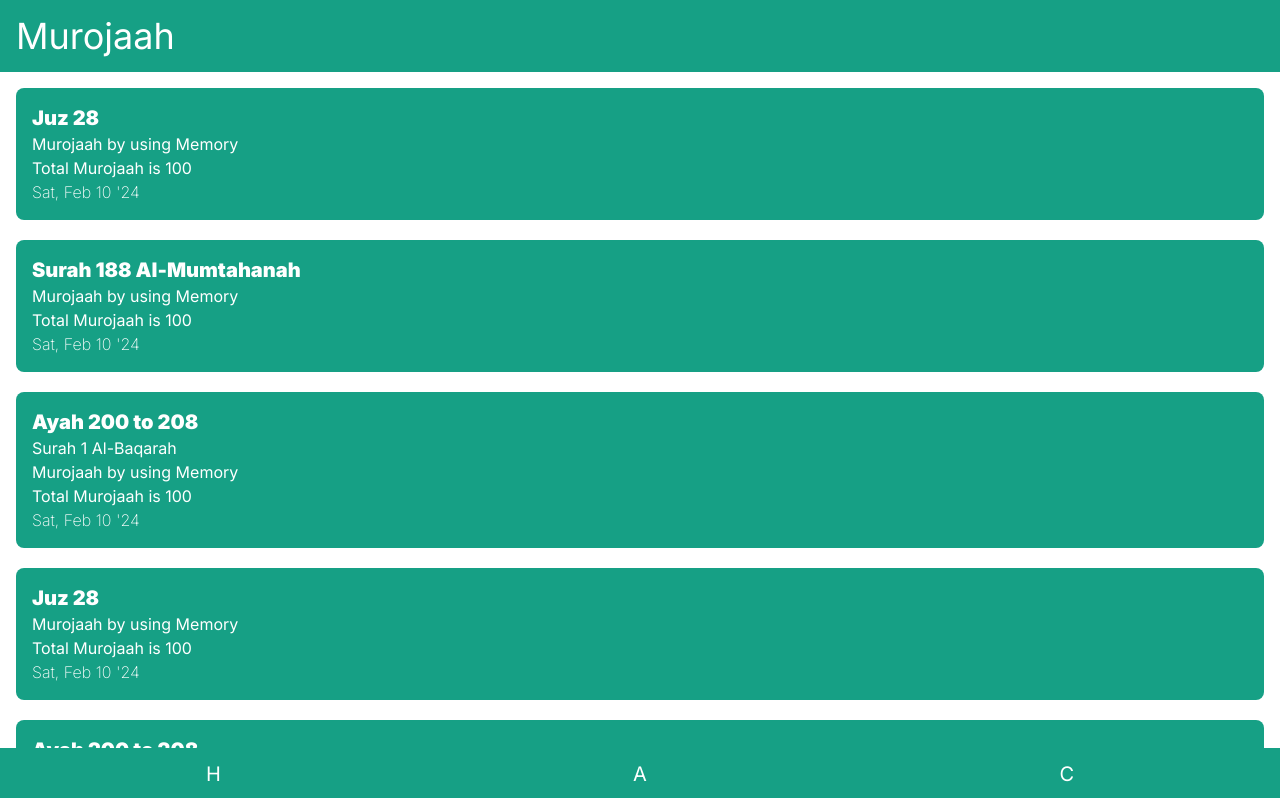
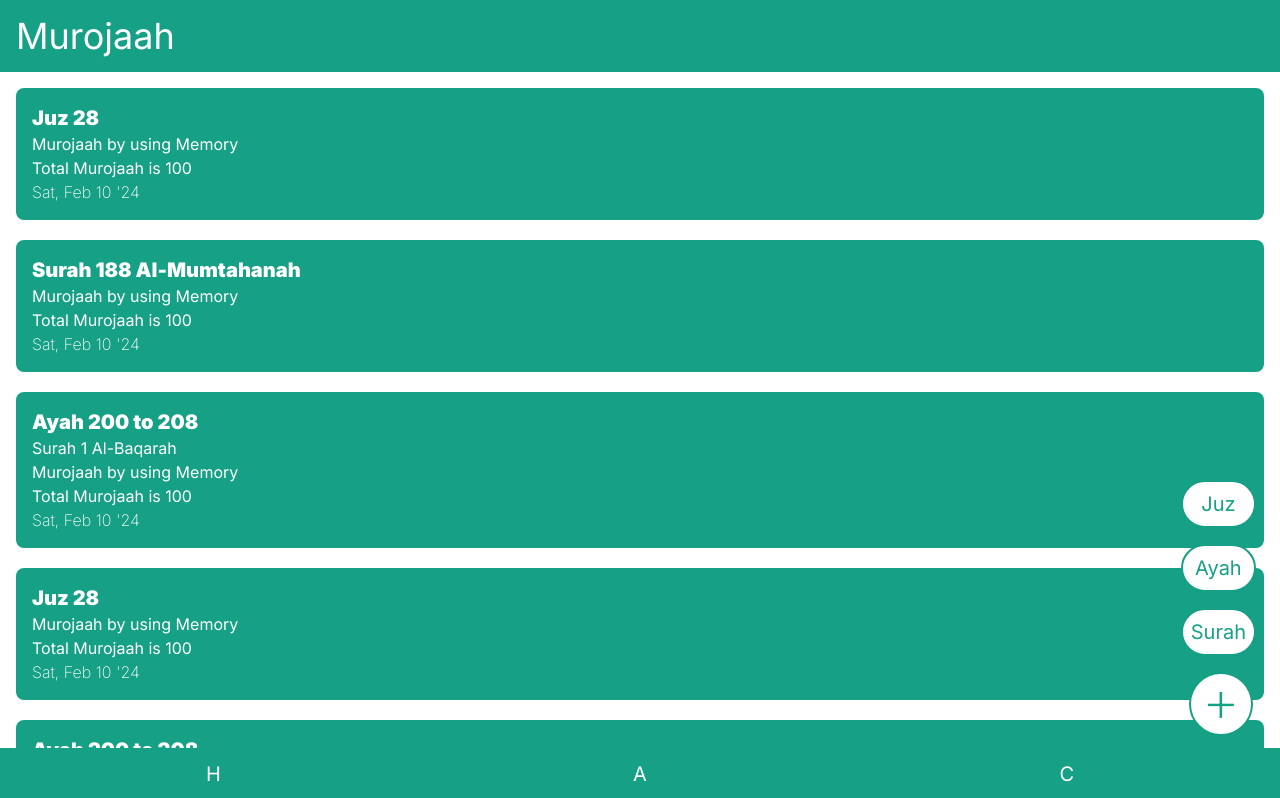
Before and after one commit to RR-Ardhika/murojaah, a Next.js app: page / in a window 1280 px wide. Shown: the top 798 px of the page. Built offline with nearby package versions, Linux system fonts and the light colour scheme.

Commit message:
Add create button component

```diff
--- /dev/null
+++ b/src/app/components/CreateButton.tsx
@@ -0,0 +1,24 @@
+const buttonClassnames: Record<string, string> = {
+  sub: 'relative right-2 p-2 bg-white active:bg-cyan-300 border-2 text-teal border-teal rounded-full',
+};
+
+export default function CreateButton(): JSX.Element {
+  return (
+    <div className="fixed bottom-16 right-4">
+      <div className="flex flex-col gap-4">
+        <button className={buttonClassnames.sub}>
+          <span className="text-xl">Juz</span>
+        </button>
+        <button className={buttonClassnames.sub}>
+          <span className="text-xl">Ayah</span>
+        </button>
+        <button className={buttonClassnames.sub}>
+          <span className="text-xl">Surah</span>
+        </button>
+        <button className="w-16 h-16 bg-white active:bg-cyan-300 border-2 text-teal border-teal rounded-full">
+          <span className="relative bottom-1 text-6xl font-extralight">+</span>
+        </button>
+      </div>
+    </div>
+  );
+}
--- a/src/app/page.tsx
+++ b/src/app/page.tsx
@@ -1,5 +1,6 @@
+import { CardType } from './api/card';
 import { Card, Props } from './components/Card';
-import { CardType } from './api/card';
+import CreateButton from './components/CreateButton';
 
 // TODO Remove this mockup data
 const data: Props[] = [
@@ -45,6 +46,7 @@ export default function Home(): JSX.Element {
       <Card {...data[1]} />
       <Card {...data[2]} />
       {repeat(cards, 7)}
+      <CreateButton />
     </div>
   );
 }
```
